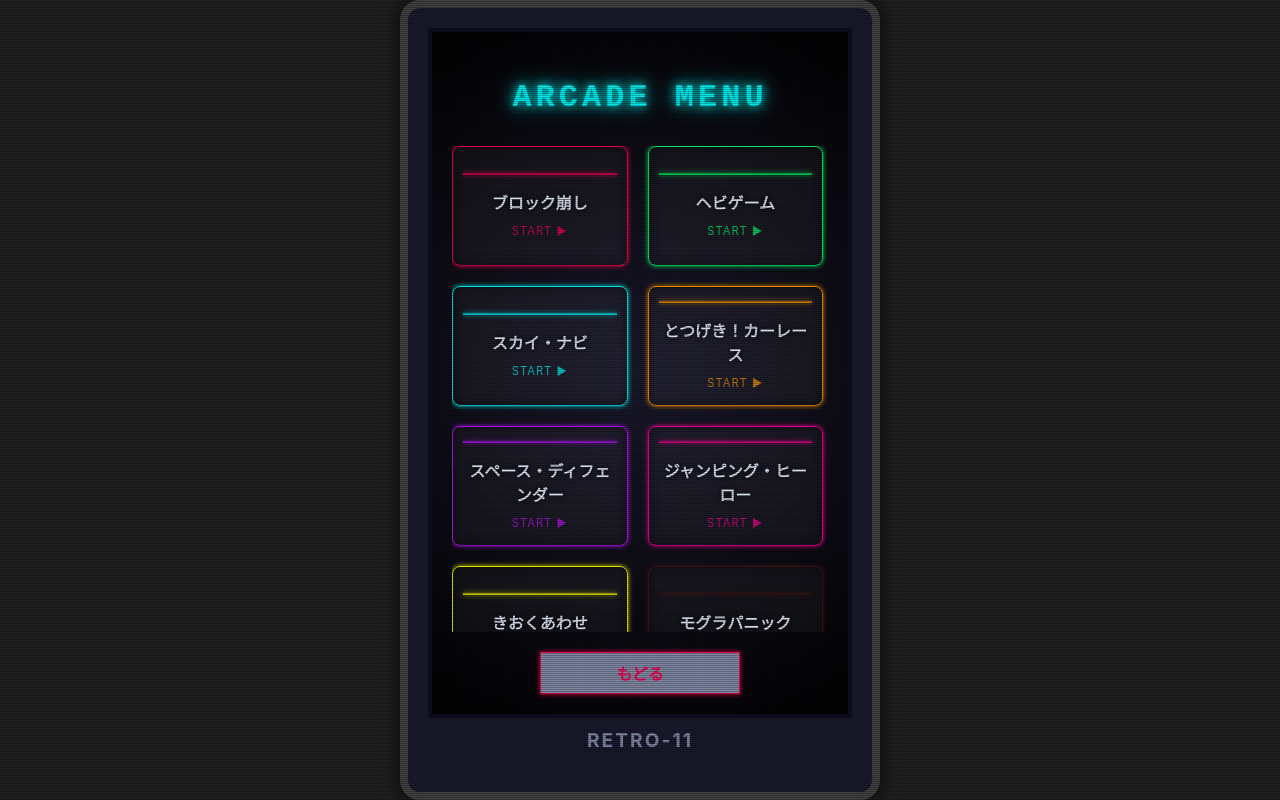
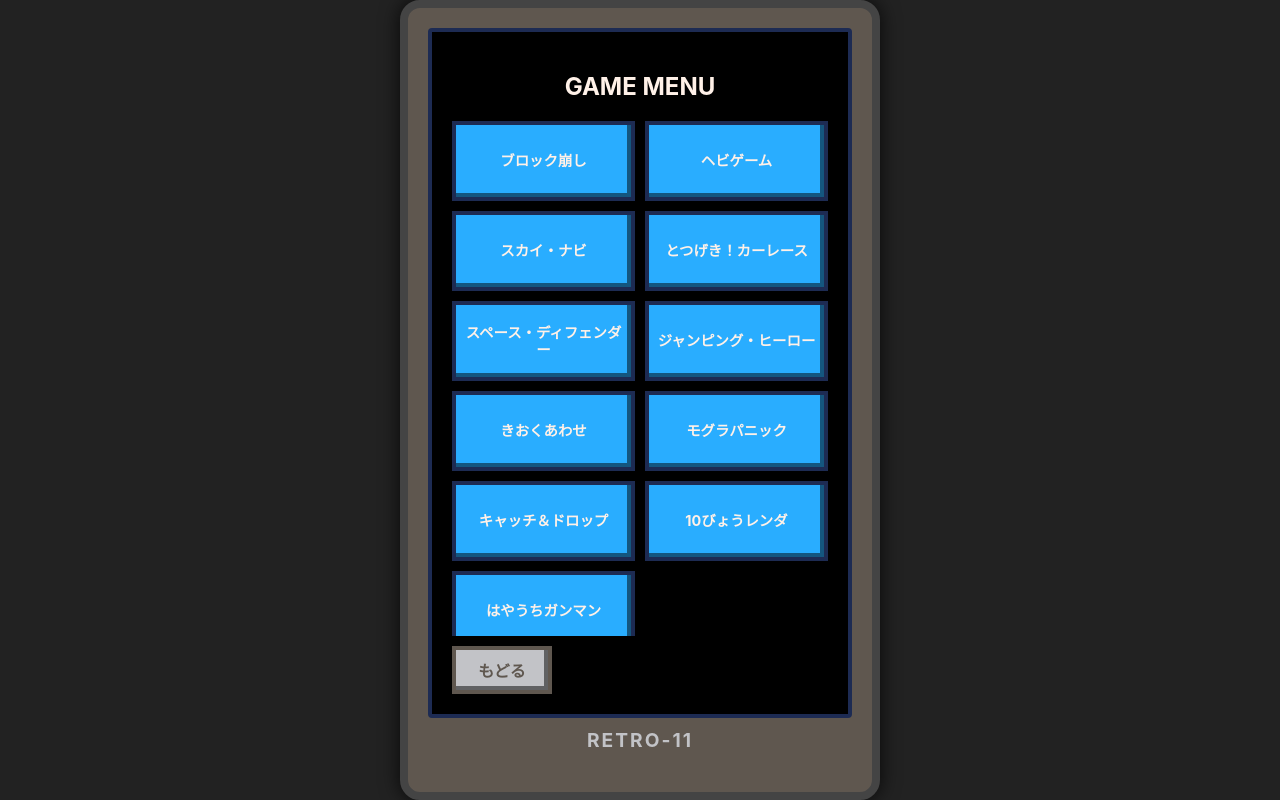
Before and after one commit to 1p-MAKER/retro-game-collection, a React (Vite) app: page /menu in a window 1280 px wide. Built offline with nearby package versions, Linux system fonts and the light colour scheme.

Commit message:
Revert "Design Overhaul: Global Neon CSS & Menu Grid"
This reverts commit 1f58d61502e2d66172aa03a9e1c94ea1ac25ebfe.

```diff
--- a/src/index.css
+++ b/src/index.css
@@ -1,39 +1,27 @@
 :root {
-  /* NEON CYBERPUNK Palette */
-  --color-black: #050510;
-  --color-dark-blue: #0c0c20;
-  --color-dark-purple: #2a0a2e;
-  --color-dark-green: #0a2e1d;
-  --color-brown: #3d1515;
-  /* Replaced with deep red-brown */
-  --color-dark-gray: #1a1a2e;
-  --color-light-gray: #8892b0;
-  --color-white: #e6f1ff;
-
-  /* NEON ACCENTS */
-  --color-red: #ff0055;
-  --color-orange: #ff9900;
-  --color-yellow: #faff00;
-  /* Laser Yellow */
-  --color-green: #00ff66;
-  /* Neon Green */
-  --color-blue: #00ffff;
-  /* Cyan */
-  --color-indigo: #bc13fe;
-  /* Neon Purple */
-  --color-pink: #ff0099;
-  /* Hot Pink */
-  --color-peach: #ff99cc;
+  /* PICO-8 Color Palette */
+  --color-black: #000000;
+  --color-dark-blue: #1D2B53;
+  --color-dark-purple: #7E2553;
+  --color-dark-green: #008751;
+  --color-brown: #AB5236;
+  --color-dark-gray: #5F574F;
+  --color-light-gray: #C2C3C7;
+  --color-white: #FFF1E8;
+  --color-red: #FF004D;
+  --color-orange: #FFA300;
+  --color-yellow: #FFEC27;
+  --color-green: #00E436;
+  --color-blue: #29ADFF;
+  --color-indigo: #83769C;
+  --color-pink: #FF77A8;
+  --color-peach: #FFCCAA;
 
   /* App Specific */
-  --font-main: "Inter", system-ui, sans-serif;
+  --font-main: "Inter", system-ui, Avenir, Helvetica, Arial, sans-serif;
   --app-bg: var(--color-black);
   --text-main: var(--color-light-gray);
-  --text-highlight: var(--color-blue);
-
-  /* Glow Effects */
-  --glow-text: 0 0 5px var(--color-blue), 0 0 10px var(--color-blue);
-  --glow-box: 0 0 10px rgba(0, 255, 255, 0.3), 0 0 20px rgba(0, 255, 255, 0.1);
+  --text-highlight: var(--color-white);
 
   --safe-top: env(safe-area-inset-top, 0px);
   --safe-bottom: env(safe-area-inset-bottom, 0px);
@@ -42,6 +30,7 @@
 * {
   box-sizing: border-box;
   user-select: none;
+  /* ゲーム向けにテキスト選択を無効化 */
   -webkit-touch-callout: none;
 }
 
@@ -49,14 +38,10 @@
   margin: 0;
   padding: 0;
   background-color: var(--app-bg);
-  background-image:
-    linear-gradient(rgba(0, 0, 0, 0.7), rgba(0, 0, 0, 0.7)),
-    repeating-linear-gradient(0deg, transparent, transparent 1px, #1a1a2e 1px, #1a1a2e 2px);
-  background-size: 100% 4px;
-  /* Scanline background */
   color: var(--text-main);
   font-family: var(--font-main);
   overscroll-behavior: none;
+  /* スマホでのバウンススクロール防止 */
   width: 100vw;
   height: 100vh;
   overflow: hidden;
@@ -72,88 +57,28 @@
   flex-direction: column;
 }
 
-/* CRT Overlay Effect */
-body::after {
-  content: " ";
-  display: block;
-  position: absolute;
-  top: 0;
-  left: 0;
-  bottom: 0;
-  right: 0;
-  background: linear-gradient(rgba(18, 16, 16, 0) 50%, rgba(0, 0, 0, 0.25) 50%), linear-gradient(90deg, rgba(255, 0, 0, 0.06), rgba(0, 255, 0, 0.02), rgba(0, 0, 255, 0.06));
-  z-index: 9999;
-  background-size: 100% 2px, 3px 100%;
-  pointer-events: none;
+/* Pixel Art Image Rendering */
+canvas {
+  image-rendering: -moz-crisp-edges;
+  image-rendering: -webkit-crisp-edges;
+  image-rendering: pixelated;
+  image-rendering: crisp-edges;
 }
 
-/* Flicker Animation */
-@keyframes flicker {
-  0% {
-    opacity: 0.97;
-  }
-
-  5% {
-    opacity: 0.95;
-  }
-
-  10% {
-    opacity: 0.9;
-  }
-
-  15% {
-    opacity: 0.95;
-  }
-
-  20% {
-    opacity: 1;
-  }
-
-  50% {
-    opacity: 0.95;
-  }
-
-  80% {
-    opacity: 0.9;
-  }
-
-  90% {
-    opacity: 0.95;
-  }
-
-  100% {
-    opacity: 0.98;
-  }
-}
-
-#root {
-  animation: flicker 0.15s infinite;
-}
-
-/* Pixel Art Image Rendering */
-canvas {
-  image-rendering: pixelated;
-  filter: drop-shadow(0 0 10px rgba(0, 255, 255, 0.2));
-  /* Subtle canvas glow */
-}
-
-/* Scrollbar customization */
+/* Scrollbar customization (optional) */
 ::-webkit-scrollbar {
   width: 8px;
 }
 
 ::-webkit-scrollbar-track {
-  background: var(--color-black);
-  border-left: 1px solid var(--color-dark-blue);
+  background: var(--color-dark-blue);
 }
 
 ::-webkit-scrollbar-thumb {
   background: var(--color-indigo);
-  border: 1px solid var(--color-blue);
-  box-shadow: 0 0 5px var(--color-indigo);
-  border-radius: 0;
+  border-radius: 4px;
 }
 
 ::-webkit-scrollbar-thumb:hover {
-  background: var(--color-blue);
+  background: var(--color-light-gray);
 }
--- a/src/pages/MenuScreen.tsx
+++ b/src/pages/MenuScreen.tsx
@@ -5,17 +5,17 @@
 import { useGameStore } from '../store/useGameStore';
 
 const GAMES = [
-    { id: 'breakout', key: 'breakout', color: 'var(--color-red)' },
-    { id: 'snake', key: 'snake', color: 'var(--color-green)' },
-    { id: 'sky_navigator', key: 'sky_navigator', color: 'var(--color-blue)' },
-    { id: 'lane_race', key: 'lane_race', color: 'var(--color-orange)' },
-    { id: 'space_defender', key: 'space_defender', color: 'var(--color-indigo)' },
-    { id: 'endless_jumper', key: 'endless_jumper', color: 'var(--color-pink)' },
-    { id: 'memory_match', key: 'memory_match', color: 'var(--color-yellow)' },
-    { id: 'whac_a_mole', key: 'whac_a_mole', color: 'var(--color-brown)' },
-    { id: 'catch_drop', key: 'catch_drop', color: 'var(--color-peach)' },
-    { id: 'mash', key: 'mash', color: 'var(--color-red)' },
-    { id: 'quick_reflex', key: 'quick_reflex', color: 'var(--color-blue)' },
+    { id: 'breakout', key: 'breakout' },
+    { id: 'snake', key: 'snake' },
+    { id: 'sky_navigator', key: 'sky_navigator' },
+    { id: 'lane_race', key: 'lane_race' },
+    { id: 'space_defender', key: 'space_defender' },
+    { id: 'endless_jumper', key: 'endless_jumper' },
+    { id: 'memory_match', key: 'memory_match' },
+    { id: 'whac_a_mole', key: 'whac_a_mole' },
+    { id: 'catch_drop', key: 'catch_drop' },
+    { id: 'mash', key: 'mash' },
+    { id: 'quick_reflex', key: 'quick_reflex' },
 ] as const;
 
 export const MenuScreen: React.FC = () => {
@@ -24,97 +24,31 @@
     const t = translations[language];
 
     return (
-        <div style={{
-            padding: '20px',
-            display: 'flex',
-            flexDirection: 'column',
-            height: '100%',
-            boxSizing: 'border-box',
-            background: 'radial-gradient(circle at center, #1a1a2e 0%, #000 100%)'
-        }}>
-            <h2 style={{
-                textAlign: 'center',
-                marginBottom: '30px',
-                color: 'var(--color-blue)',
-                fontSize: '2rem',
-                textShadow: '0 0 10px var(--color-blue), 0 0 20px var(--color-blue)',
-                letterSpacing: '4px',
-                fontFamily: 'monospace'
-            }}>
-                ARCADE MENU
-            </h2>
+        <div style={{ padding: '20px', display: 'flex', flexDirection: 'column', height: '100%', boxSizing: 'border-box' }}>
+            <h2 style={{ textAlign: 'center', marginBottom: '20px', color: '#FFF1E8' }}>GAME MENU</h2>
 
             <div style={{
                 display: 'grid',
-                gridTemplateColumns: 'repeat(auto-fill, minmax(140px, 1fr))',
-                gap: '20px',
+                gridTemplateColumns: '1fr 1fr',
+                gap: '10px',
                 overflowY: 'auto',
                 paddingBottom: '20px',
-                flex: 1,
-                paddingRight: '5px' // Space for scrollbar
+                flex: 1
             }}>
                 {GAMES.map(game => (
-                    <div
+                    <RetroButton
                         key={game.id}
                         onClick={() => navigate(`/game/${game.id}`)}
-                        style={{
-                            background: 'rgba(255, 255, 255, 0.05)',
-                            border: `1px solid ${game.color}`,
-                            borderRadius: '8px',
-                            minHeight: '120px',
-                            display: 'flex',
-                            flexDirection: 'column',
-                            alignItems: 'center',
-                            justifyContent: 'center',
-                            cursor: 'pointer',
-                            transition: 'all 0.2s ease',
-                            boxShadow: `0 0 5px ${game.color}, inset 0 0 10px rgba(0,0,0,0.5)`,
-                            padding: '10px',
-                            position: 'relative',
-                            overflow: 'hidden'
-                        }}
-                        onMouseEnter={(e) => {
-                            e.currentTarget.style.transform = 'scale(1.05)';
-                            e.currentTarget.style.boxShadow = `0 0 20px ${game.color}, inset 0 0 20px rgba(255,255,255,0.1)`;
-                            e.currentTarget.style.background = 'rgba(255, 255, 255, 0.1)';
-                        }}
-                        onMouseLeave={(e) => {
-                            e.currentTarget.style.transform = 'scale(1)';
-                            e.currentTarget.style.boxShadow = `0 0 5px ${game.color}, inset 0 0 10px rgba(0,0,0,0.5)`;
-                            e.currentTarget.style.background = 'rgba(255, 255, 255, 0.05)';
-                        }}
+                        size="sm"
+                        style={{ minHeight: '80px', fontSize: '0.9rem', lineHeight: '1.2' }}
                     >
-                        {/* Neon Line Decoration */}
-                        <div style={{
-                            width: '100%', height: '2px', background: game.color,
-                            boxShadow: `0 0 5px ${game.color}`, marginBottom: '15px', opacity: 0.8
-                        }} />
-
-                        <span style={{
-                            color: 'var(--color-white)',
-                            fontSize: '1rem',
-                            textAlign: 'center',
-                            fontWeight: 'bold',
-                            textShadow: '0 0 5px black'
-                        }}>
-                            {t.titles[game.key as keyof typeof t.titles]}
-                        </span>
-
-                        <div style={{
-                            marginTop: '10px',
-                            fontSize: '0.7rem',
-                            color: game.color,
-                            opacity: 0.8,
-                            letterSpacing: '1px'
-                        }}>START ▶</div>
-                    </div>
+                        {t.titles[game.key as keyof typeof t.titles]}
+                    </RetroButton>
                 ))}
             </div>
 
-            <div style={{ flexShrink: 0, marginTop: '20px', display: 'flex', justifyContent: 'center' }}>
-                <RetroButton variant="secondary" onClick={() => navigate('/')} style={{ width: '200px', border: '1px solid var(--color-red)', color: 'var(--color-red)', boxShadow: '0 0 5px var(--color-red)' }}>
-                    {t.ui.back}
-                </RetroButton>
+            <div style={{ flexShrink: 0, marginTop: '10px' }}>
+                <RetroButton variant="secondary" onClick={() => navigate('/')}>{t.ui.back}</RetroButton>
             </div>
         </div>
     );
```
